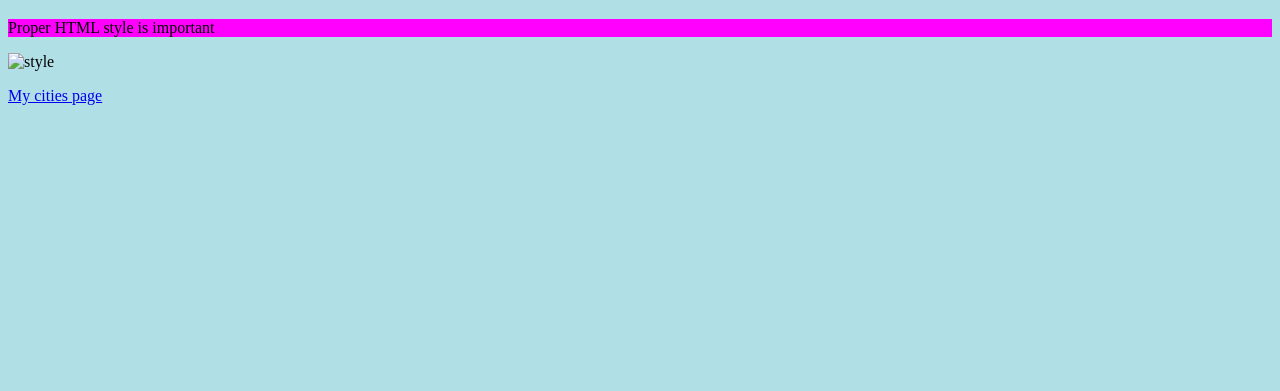
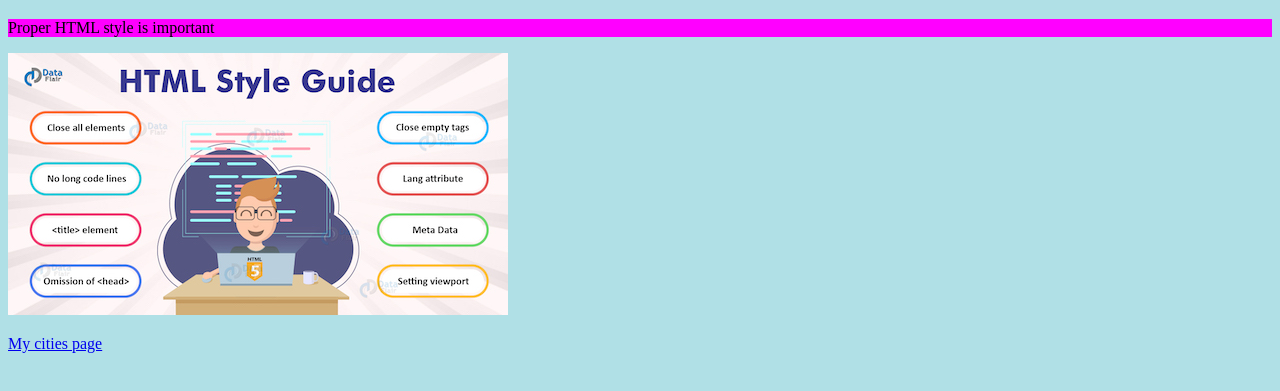
Before and after one commit to MTHS-ICS2O-2-2022/ICS2O-Unit-1-03-Mohamad-Tanbari, a plain HTML site: page index.html in a window 1280 px wide. Shown: the part 141-532 px from the top of the page. Drawn offline with Linux system fonts and the light colour scheme.

Commit message:
Fixed image not showing up

```diff
--- a/index.html
+++ b/index.html
@@ -21,7 +21,7 @@
   <body style="background-color:powderblue;">
     <h1 id="my-header">Style is important</h1>
     <p style="background-color:#ff00ff;">Proper HTML style is important</p>
-    <img src="./images/HTML-style-guide.jpg" alt="style"/>
+    <img src="./images/HTML-style-guide.jpeg" alt="style"/>
     <p>
       <a href="./cities.html">My cities page</a>
     </p>
```
